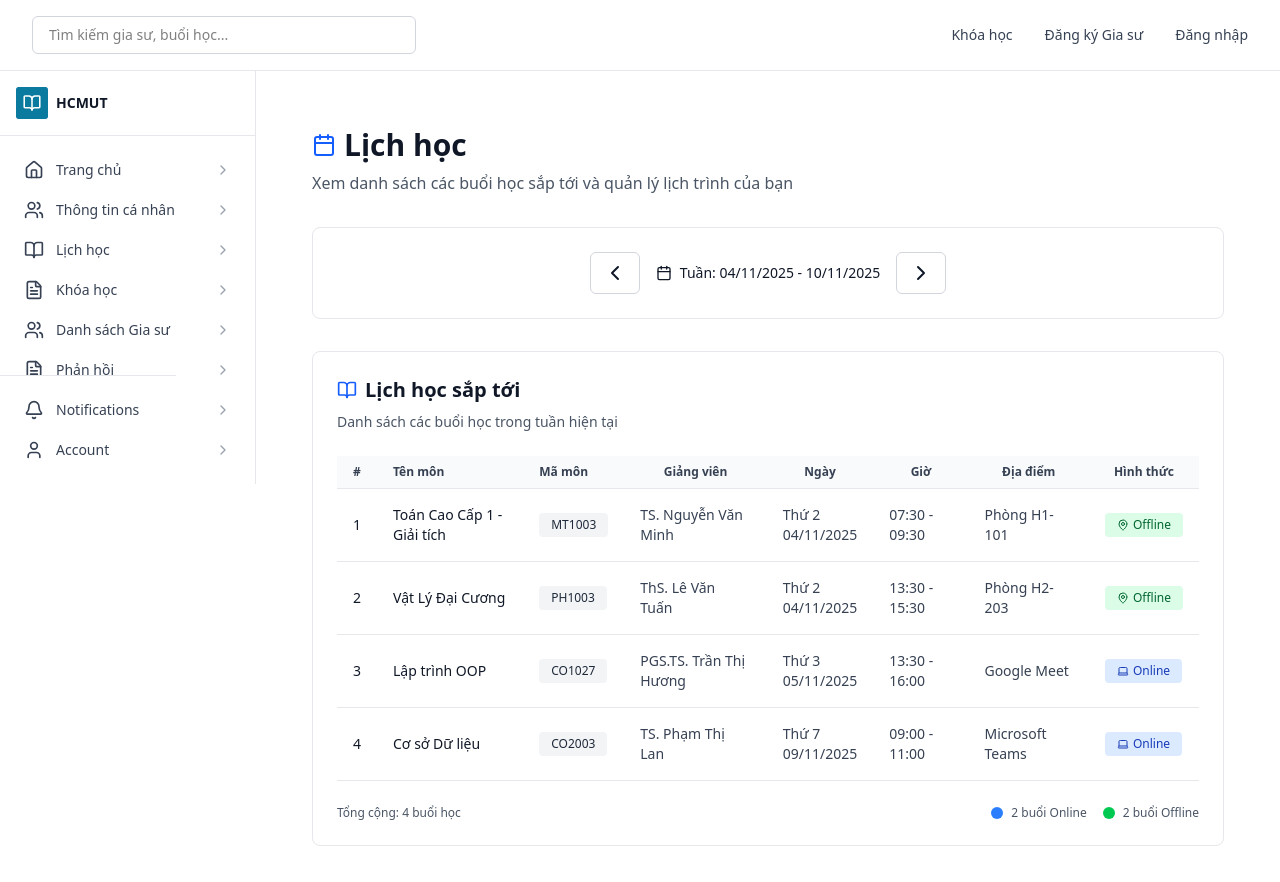
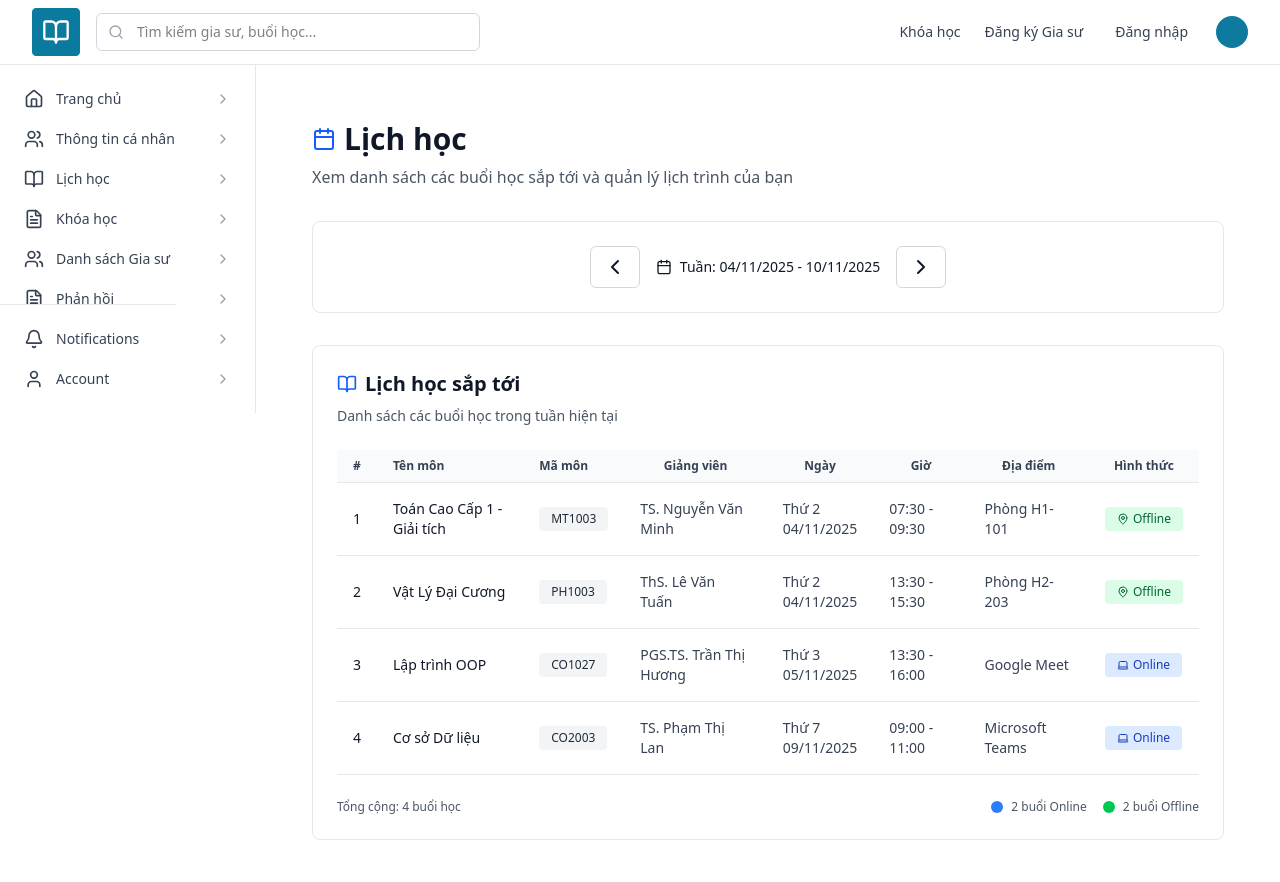
Before and after one commit to bnhtho/251_software_engineer_project, a React (Vite) app: page /home/1/schedule in a window 1280 px wide. Shown: the top 882 px of the page. Built offline with nearby package versions, Linux system fonts and the light colour scheme.

Commit message:
Fix responsive and refractor sidebar

```diff
--- a/package.json
+++ b/package.json
@@ -14,6 +14,7 @@
     "lucide-react": "^0.552.0",
     "react": "^19.1.1",
     "react-dom": "^19.1.1",
+    "react-name-initials-avatar": "^0.0.7",
     "react-router-dom": "^7.9.5"
   },
   "devDependencies": {
--- a/src/Components/Avatar.tsx
+++ b/src/Components/Avatar.tsx
@@ -1,8 +1,11 @@
 import React from "react";
+
 interface ProfileImageProps {
   name: string;
+  className?: string; // This is correctly defined in the interface
 }
-const Avatar = ({ name }: ProfileImageProps) => {
+
+const Avatar = ({ name, className }: ProfileImageProps) => {
   const initials = name
     .split(" ")
     .map((n) => n[0])
@@ -10,7 +13,13 @@ const Avatar = ({ name }: ProfileImageProps) => {
     .toUpperCase();
 
   return (
-    <div className="w-24 h-24 rounded-full bg-[#0E7AA0] flex items-center justify-center text-white text-3xl font-bold">
+    <div
+      className={`
+        w-8 h-8 rounded-full bg-[#0E7AA0]
+        flex items-center justify-center text-white font-bold
+        ${className}
+      `}
+    >
       {initials}
     </div>
   );
--- a/src/Components/Layout.tsx
+++ b/src/Components/Layout.tsx
@@ -9,7 +9,8 @@ const Layout = () => {
 
   return (
     <div className="flex flex-col h-screen">
-      <Navbar onMenuClick={() => setSidebarOpen(true)} />
+      <Navbar></Navbar>
+      {/* <Navbar onMenuClick={() => setSidebarOpen(true)} /> */}
       <div className="flex flex-1">
         {/* Mobile overlay */}
         {sidebarOpen && (
--- a/src/Components/Navbar.tsx
+++ b/src/Components/Navbar.tsx
@@ -1,78 +1,186 @@
 import { useUser } from "../Context/UserContext";
-// Load navbar
+import { useState } from "react";
+import { Menu, X, Search } from "lucide-react";
+import hcmutLogo from '/src/assets/logo.svg';
+import Avatar from "./Avatar";
 export default function Header() {
   const { user, logout } = useUser();
-  let userSection;
-  let userRole;
+  const [mobileMenuOpen, setMobileMenuOpen] = useState(false);
 
-    if (user) {
-      userSection = (
-      "Đăng xuất"
-      )
-    } else{
-      userSection = (
-        "Chưa đăng nhập"
-      );
-    }
-    // User Role: Hide Dashboard link if not admin
-    if(user?.role === "admin"){
-      userRole = "admin";
-    } else {
-      userRole = "user";
-    }
-    // Handle logout
   const handleLogout = () => {
     logout();
     window.location.href = "/";
-    }
+  };
+
+  const isAdmin = user?.role === "admin";
+  const isLoggedIn = !!user;
+
+  // Function to close the menu
+  const closeMobileMenu = () => {
+      setMobileMenuOpen(false);
+  };
+
+  // Define navigation items based on the old nav's links
+  const navItems = [
+    { name: "Khóa học", href: "#", requiresAdmin: false },
+    { name: "Đăng ký Gia sư", href: "#", requiresAdmin: false },
+    // Only include Admin/Quản trị link if the user is an admin
+    ...(isAdmin ? [{ name: "Quản trị", href: "/admin", requiresAdmin: true }] : []),
+  ];
+
   return (
-    // Fix : In HTML, <a> cannot be a descendant of <a>.
-    <header className="sticky top-0 z-40 bg-white border-b border-gray-200">
-      <div className="flex items-center justify-between px-8 py-4">
-        <div className="flex items-center gap-4 flex-1">
+    <nav className="sticky top-0 z-40 bg-white border-b border-gray-200">
+      <div className="mx-auto max-w-7xl px-2 sm:px-6 lg:px-8">
+        <div className="relative flex h-16 items-center justify-between">
+
+          {/* Logo and Search (Left Side) */}
+          <div className="flex flex-1 items-center justify-start gap-4">
+            <div className="flex shrink-0 items-center">
+              <a href="/" className="text-xl font-bold text-[#0E7AA0] hover:text-blue-700 transition-colors">
+                <img
+              className="w-12 h-12"
+              alt="HCMUT Logo"
+              src={hcmutLogo}
+            />
+              </a>
+            </div>
+
+            {/* Search Bar (Desktop only) */}
+            <div className="hidden lg:block flex-1 max-w-sm relative">
                 <input
                     type="text"
                     placeholder="Tìm kiếm gia sư, buổi học..."
-            className="max-w-sm px-4 py-2 border border-gray-300 rounded-md text-sm focus:outline-none focus:ring-2 focus:ring-blue-500 w-100"
+                    className="w-full pl-10 pr-4 py-2 border border-gray-300 rounded-md text-sm focus:outline-none focus:ring-2 focus:ring-blue-500"
+                />
+                <Search className="absolute left-3 top-1/2 transform -translate-y-1/2 h-4 w-4 text-gray-400" />
+            </div>
+          </div>
+
+          {/* Desktop Menu & User Actions (Right Side) */}
+          <div className="hidden sm:ml-6 sm:flex sm:items-center sm:gap-8">
+            <div className="flex space-x-6">
+              {/* Dashboard link for Admin */}
+              {isAdmin && (
+                <a
+                  href="/dashboard"
+                  className="text-sm font-medium text-gray-700 hover:text-blue-600 transition-colors"
+                >
+                  Dashboard
+                </a>
+              )}
+              {/* Navigation links */}
+              {navItems.map((item) => (
+                <a
+                  key={item.name}
+                  href={item.href}
+                  className="text-sm font-medium text-gray-700 hover:text-blue-600 transition-colors"
+                >
+                  {item.name}
+                </a>
+              ))}
+            </div>
+
+            {/* User Profile / Login/Logout */}
+            <div className="flex items-center gap-4">
+              {isLoggedIn ? (
+                <button
+                  onClick={handleLogout}
+                  className="text-sm font-medium text-gray-700 hover:text-red-600 transition-colors"
+                >
+                  Đăng xuất {user.name ? `(${user.name})` : ""}
+                </button>
+              ) : (
+                <a
+                  href="/login"
+                  className="text-sm font-medium text-gray-700 hover:text-blue-600 transition-colors"
+                >
+                  Đăng nhập
+                </a>
+              )}
+              {/* Avatar */}
+              <div className="ml-3 relative">
+                  <Avatar
+                      name={user?.name ?? ""}
+                      className="h-8 w-8 rounded-full"
                   />
               </div>
 
-        <nav className="flex items-center gap-8">
-  {userRole === "admin" && (
-    <a href="/dashboard" className="text-sm font-medium text-gray-700 hover:text-blue-600 transition-colors">
+            </div>
+          </div>
+
+          {/* Mobile menu button (Right Side on Mobile) */}
+          <div className="absolute inset-y-0 right-0 flex items-center sm:hidden">
+            <button
+              type="button"
+              onClick={() => setMobileMenuOpen(!mobileMenuOpen)}
+              className="relative inline-flex items-center justify-center rounded-md p-2 text-gray-700 hover:bg-gray-100 focus:outline-none focus:ring-2 focus:ring-inset focus:ring-blue-500"
+            >
+              <span className="sr-only">Open main menu</span>
+              {mobileMenuOpen ? (
+                <X className="h-6 w-6" aria-hidden="true" />
+              ) : (
+                <Menu className="h-6 w-6" aria-hidden="true" />
+              )}
+            </button>
+          </div>
+        </div>
+      </div>
+
+      {/* Mobile menu panel */}
+      {mobileMenuOpen && (
+        <div className="sm:hidden px-2 pt-2 pb-3 space-y-1 border-t border-gray-100">
+            {/* Search Bar (Mobile) - Does not close menu */}
+            <div className="relative mb-3">
+                <input
+                    type="text"
+                    placeholder="Tìm kiếm gia sư, buổi học..."
+                    className="w-full pl-10 pr-4 py-2 border border-gray-300 rounded-md text-sm focus:outline-none focus:ring-2 focus:ring-blue-500"
+                />
+                <Search className="absolute left-3 top-1/2 transform -translate-y-1/2 h-4 w-4 text-gray-400" />
+            </div>
+
+            {/* Dashboard link for Admin on Mobile */}
+            {isAdmin && (
+                <a
+                    href="/dashboard"
+                    onClick={closeMobileMenu} // Closes menu on click
+                    className="block rounded-md px-3 py-2 text-base font-medium text-gray-700 bg-gray-50 hover:bg-gray-100"
+                >
                     Dashboard
                 </a>
             )}
 
-  <a href="#" className="text-sm font-medium text-gray-700 hover:text-blue-600 transition-colors">
-    Khóa học
+            {/* Navigation links for Mobile */}
+            {navItems.map((item) => (
+                <a
+                    key={item.name}
+                    href={item.href}
+                    onClick={closeMobileMenu} // Closes menu on click
+                    className="block rounded-md px-3 py-2 text-base font-medium text-gray-700 hover:bg-gray-100"
+                >
+                    {item.name}
                 </a>
+            ))}
 
-  <a href="#" className="text-sm font-medium text-gray-700 hover:text-blue-600 transition-colors">
-    Đăng ký Gia sư
-  </a>
-
-  {userRole === "admin" && (
-    <a href="/admin" className="text-sm font-medium text-gray-700 hover:text-blue-600 transition-colors">
-      Quản trị
-    </a>
-  )}
-
-  {user ? (
+            {/* Login/Logout section for Mobile */}
+            {isLoggedIn ? (
                 <button
-      onClick={handleLogout}
-      className="text-sm font-medium text-gray-700 hover:text-red-600 transition-colors"
+                    onClick={() => {handleLogout(); closeMobileMenu();}} // Closes menu AND logs out
+                    className="w-full text-left rounded-md px-3 py-2 text-base font-medium text-red-600 hover:bg-red-50"
                 >
-      Đăng xuất ({user.name})
+                    Đăng xuất {user.name ? `(${user.name})` : ""}
                 </button>
             ) : (
-    <a href="/login" className="text-sm font-medium text-gray-700 hover:text-blue-600 transition-colors">
+                <a
+                    href="/login"
+                    onClick={closeMobileMenu} // Closes menu on click
+                    className="block rounded-md px-3 py-2 text-base font-medium text-blue-600 hover:bg-blue-50"
+                >
                     Đăng nhập
                 </a>
             )}
+        </div>
+      )}
     </nav>
-
-      </div>
-    </header>
-  )
+  );
 }
--- a/src/Components/Sidebar.tsx
+++ b/src/Components/Sidebar.tsx
@@ -34,20 +34,6 @@ export default function Sidebar() {
     >
       <Menu className="w-6 h-6" />
     </button>
-      {/* Logo */}
-      <div className="flex items-center gap-2 border-b border-gray-200 px-4 py-4">
-        <div className="flex h-8 w-8 items-center justify-center rounded bg-blue-500 text-white font-bold text-sm">
-          <img
-              className="w-12 h-12"
-              alt="HCMUT Logo"
-              src={hcmutLogo}
-            />
-        </div>
-        <div>
-          <p className="font-semibold text-sm text-gray-900">HCMUT</p>
-          <p className="text-xs text-gray-500">{user?.name}</p>
-        </div>
-      </div>
 
       {/* Menu Items */}
       <nav className="space-y-1 px-2 py-4">
```
Also changed, not shown: src/Components/ProfileCard.tsx (+26 -14 lines), 1 other file (tests, documents, lock files or other folders). Lines whose indentation alone changed are shown as unchanged.
